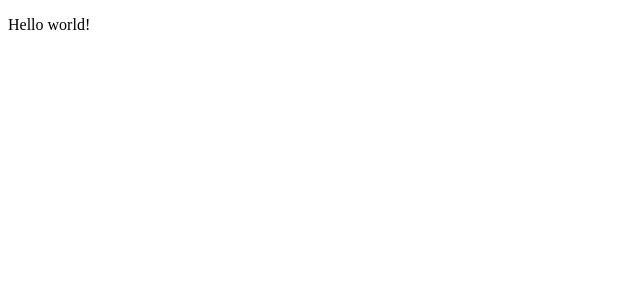
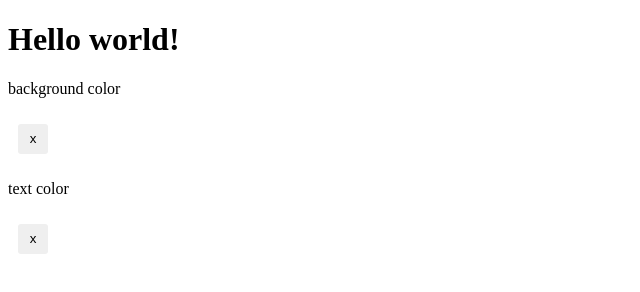
Before and after one commit to toveson/chrome-extension, a browser extension: page index.html in a window 1280 px wide. Shown: the whole page, without its empty margins (0-640 px from the left). Drawn offline with Linux system fonts and the light colour scheme.

```diff
--- a/index.html
+++ b/index.html
@@ -1,13 +1,25 @@
 <!DOCTYPE html>
 <html lang="en">
+
 <head>
-    <meta charset="UTF-8">
+    <!-- <meta charset="UTF-8"> -->
     <!-- <meta http-equiv="X-UA-Compatible" content="IE=edge">
     <meta name="viewport" content="width=device-width, initial-scale=1.0"> -->
-    <title>Document</title>
+    <!-- <title>Document</title> -->
+    <link rel="stylesheet" href="styles.css">
 </head>
+
 <body>
-    <p>Hello world!</p>
+    <div class="container">
+        <h1>Hello world!</h1>
 
+        <p>background color</p>
+        <button class="btn" id="backgroundBtn">x</button>
+        <p>text color</p>
+        <button class="btn" id="textBtn">x</button>
+    </div>
+
+    <script src="index.js"></script>
 </body>
+
 </html>
--- /dev/null
+++ b/index.js
@@ -0,0 +1,3 @@
+console.log('hello world');
+// let backgroundColor = document.getElementById("backgroundBtn");
+// let textColor = document.getElementById('textBtn');
--- /dev/null
+++ b/styles.css
@@ -0,0 +1,15 @@
+.container {
+    /* background: #000000; */
+    height: 250px;
+    width: 250px;
+}
+
+.btn {
+    /* background: blue; */
+    height: 30px;
+    width: 30px;
+    outline: none;
+    margin: 10px;
+    border: none;
+    border-radius: 3px;
+}
```
Also changed, not shown: manifest.json.
